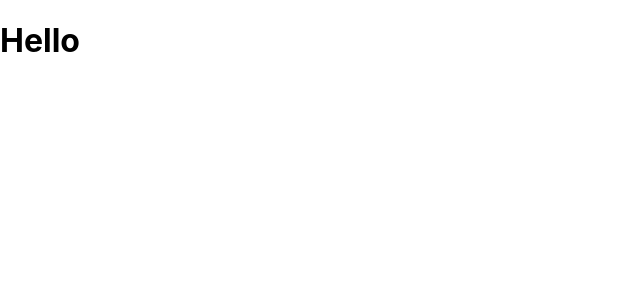
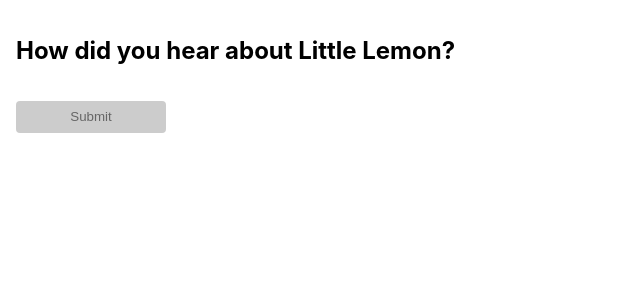
Before and after one commit to manoj1995madushanka/react-playground, a React (Create React App) app: page / in a window 1280 px wide. Shown: the top 300 px of the page, without its empty margins (0-640 px from the left). Built offline with nearby package versions, Linux system fonts and the light colour scheme.

Commit message:
question

```diff
--- a/src/App.css
+++ b/src/App.css
@@ -1,38 +1,23 @@
 .App {
-  text-align: center;
+  display: flex;
+  flex: 1;
+  height: 100vh;
+  flex-direction: column;
+  padding: 16px;
 }
 
-.App-logo {
-  height: 40vmin;
-  pointer-events: none;
-}
-
-@media (prefers-reduced-motion: no-preference) {
-  .App-logo {
-    animation: App-logo-spin infinite 20s linear;
-  }
-}
-
-.App-header {
-  background-color: #282c34;
-  min-height: 100vh;
-  display: flex;
-  flex-direction: column;
-  align-items: center;
-  justify-content: center;
-  font-size: calc(10px + 2vmin);
+button {
+  margin-top: 16px;
+  width: 150px;
+  height: 32px;
+  border: none;
+  border-radius: 4px;
+  background-color: darkblue;
   color: white;
 }
 
-.App-link {
-  color: #61dafb;
+button:disabled,
+button[disabled] {
+  background-color: #cccccc;
+  color: #666666;
 }
-
-@keyframes App-logo-spin {
-  from {
-    transform: rotate(0deg);
-  }
-  to {
-    transform: rotate(360deg);
-  }
-}
--- a/src/App.js
+++ b/src/App.js
@@ -1,8 +1,20 @@
-import './App.css';
+import "./App.css";
+import { RadioGroup, RadioOption } from "./radio";
+import { useState } from "react";
 
 function App() {
+  const [selected, setSelected] = useState("");
   return (
-    <h1>Hello</h1>
+      <div className="App">
+        <h2>How did you hear about Little Lemon?</h2>
+        <RadioGroup onChange={setSelected} selected={selected}>
+          <RadioOption value="social_media">Social Media</RadioOption>
+          <RadioOption value="friends">Friends</RadioOption>
+          <RadioOption value="advertising">Advertising</RadioOption>
+          <RadioOption value="other">Other</RadioOption>
+        </RadioGroup>
+        <button disabled={!selected}>Submit</button>
+      </div>
   );
 }
 
--- a/src/index.css
+++ b/src/index.css
@@ -1,13 +1,13 @@
 body {
   margin: 0;
   font-family: -apple-system, BlinkMacSystemFont, 'Segoe UI', 'Roboto', 'Oxygen',
-    'Ubuntu', 'Cantarell', 'Fira Sans', 'Droid Sans', 'Helvetica Neue',
-    sans-serif;
+  'Ubuntu', 'Cantarell', 'Fira Sans', 'Droid Sans', 'Helvetica Neue',
+  sans-serif;
   -webkit-font-smoothing: antialiased;
   -moz-osx-font-smoothing: grayscale;
 }
 
 code {
   font-family: source-code-pro, Menlo, Monaco, Consolas, 'Courier New',
-    monospace;
+  monospace;
 }
--- /dev/null
+++ b/src/radio/index.js
@@ -0,0 +1,21 @@
+import * as React from "react";
+import "./styles.css";
+
+export const RadioGroup = ({ onChange, selected, children }) => {
+    // Use React.Children.map and React.cloneElement to clone the children
+    // and pass the correct props to each RadioOption
+    const RadioOptions = null;
+
+    return <div className="RadioGroup">{RadioOptions}</div>;
+};
+
+export const RadioOption = ({ value, checked, onChange, children }) => {
+    // Hook up the onChange handler to call the onChange prop passed to RadioGroup
+    // Also, make sure to pass the correct checked prop to the input element
+    return (
+        <div className="RadioOption">
+            <input id={value} type="radio" name={value} />
+            <label htmlFor={value}>{children}</label>
+        </div>
+    );
+};
--- /dev/null
+++ b/src/radio/styles.css
@@ -0,0 +1,17 @@
+.RadioGroup {
+    display: flex;
+}
+
+.RadioOption {
+    margin-bottom: 8px;
+    cursor: pointer;
+}
+
+input {
+    margin-right: 8px;
+    cursor: pointer;
+}
+
+label {
+    cursor: pointer;
+}
```
